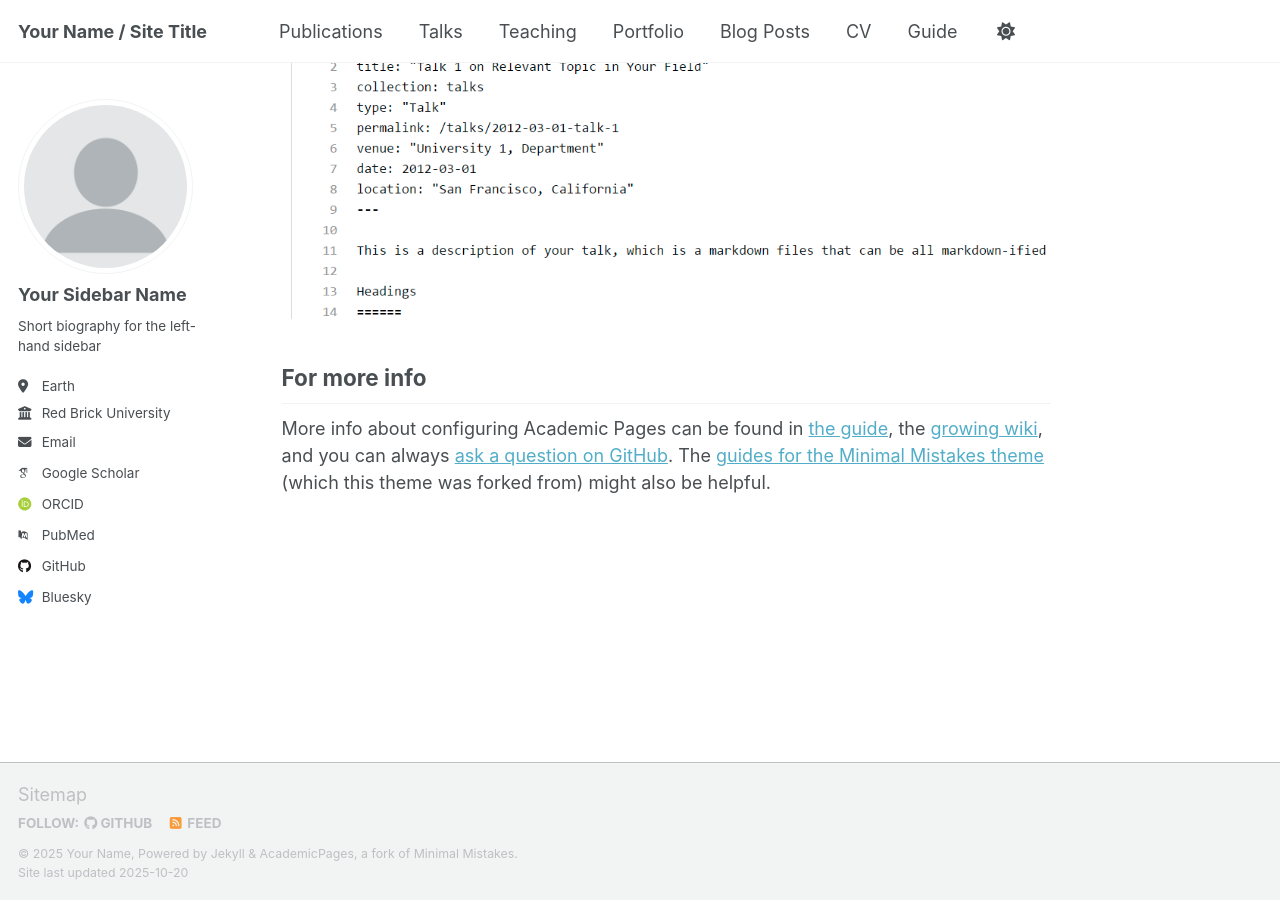
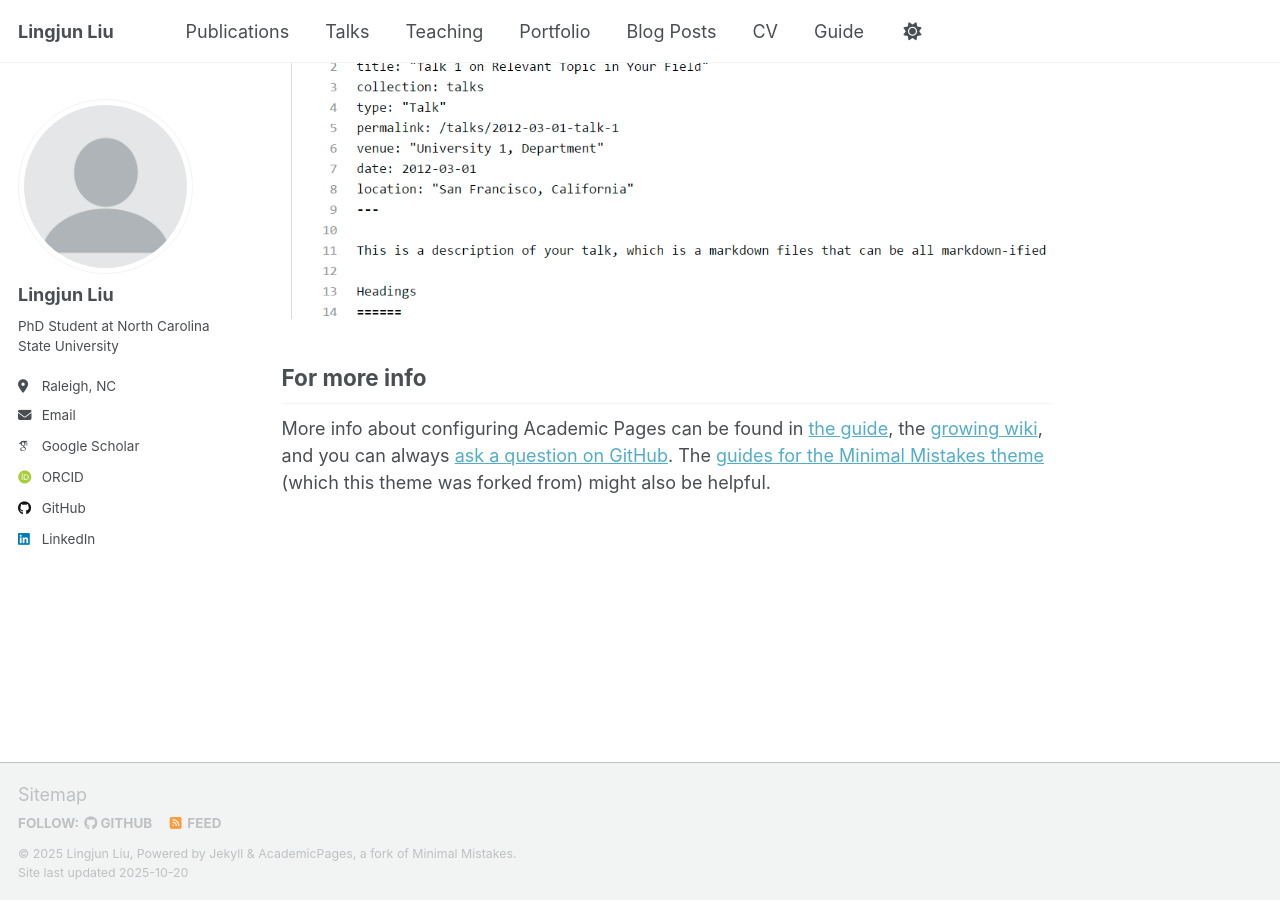
Before and after one commit to lingjunliu/lingjunliu.github.io, a Jekyll site: the page built from _pages/about.md, in a window 1280 px wide and 900 px high, scrolled down 2880 px. Built offline with Jekyll 4.4.1, drawn with Linux system fonts in a browser that asks for light colours; some web fonts are replaced; a script that is not in the unit is left out.

Commit message:
Update basic setting in _config.yml

```diff
--- a/_config.yml
+++ b/_config.yml
@@ -9,14 +9,14 @@
 # Basic Site Settings
 locale                   : "en-US"
 site_theme               : "default" # Currently available options are "default", "air"
-title                    : "Your Name / Site Title"
+title                    : "Lingjun Liu"
 title_separator          : "-"
-name                     : &name "Your Name"
-description              : &description "Your Name's academic portfolio"   # Update this with a general description of your site, this is the default if not overridden by a page
-url                      : https://academicpages.github.io # The base hostname & protocol for your site e.g. "https://[your GitHub username].github.io",
+name                     : &name "Lingjun Liu"
+description              : &description "PhD Student at North Carolina State University"   # Update this with a general description of your site, this is the default if not overridden by a page
+url                      : https://lingjunliu.github.io # The base hostname & protocol for your site e.g. "https://[your GitHub username].github.io",
                                                            # or if you already have some other page hosted on Github then use "https://[your GitHub username].github.io/[Your Repo Name]"
 baseurl                  : "" # the subpath of your site, e.g. "/blog"
-repository               : "academicpages/academicpages.github.io"
+repository               : "lingjunliu/lingjunliu.github.io"
 
 # Site Author - The following control what appear as part of the author content on the side bar.
 #               If a field is blank the icon and link will not appear, otherwise it will be shown.
@@ -24,23 +24,23 @@ repository               : "academicpages/academicpages.github.io"
 author:
   # Biographic information
   avatar           : "profile.png"
-  name             : "Your Sidebar Name"
+  name             : "Lingjun Liu"
   pronouns         : # example: "she/her"
-  bio              : "Short biography for the left-hand sidebar"
-  location         : "Earth"
-  employer         : "Red Brick University"
+  bio              : "PhD Student at North Carolina State University"
+  location         : "Raleigh, NC"
+  employer         :
   uri              : # URL
-  email            : "none@example.org"
+  email            : "lliu39@ncsu.edu"
 
   # Academic websites
   academia         : # URL
   arxiv            : # URL - Update with the correct link to your profile
-  googlescholar    : "https://scholar.google.com/citations?user=PS_CX0AAAAAJ"
+  googlescholar    : "https://scholar.google.com/citations?user=JSZU1f0AAAAJ"
   inspire-hep      : # URL
   impactstory      : # URL
-  orcid            : "https://orcid.org/yourorcidurl"
+  orcid            : "https://orcid.org/0000-0001-6802-4090"
   semantic         : # URL
-  pubmed           : "https://www.ncbi.nlm.nih.gov/pubmed/?term=john+snow"
+  pubmed           : # "https://www.ncbi.nlm.nih.gov/pubmed/?term=john+snow"
   researchgate     : # URL
   scopus           : # URL
 
@@ -48,13 +48,13 @@ author:
   bitbucket        : # Username - Update with your username on the site
   codepen          : # Username
   dribbble         : # Username
-  github           : "academicpages"
+  github           : "lingjunliu"
   kaggle           : # Username
   stackoverflow    : # User number or user number and name (i.e., use "1" or "1/jeff-atwood")
 
   # Social media
   artstation       : # Username
-  bluesky          : "bsky.app" # Replace this with you Bluesky username
+  bluesky          : # "bsky.app" # Replace this with you Bluesky username
   facebook         : # Username
   flickr           : # Username
   foursquare       : # Username
@@ -63,7 +63,7 @@ author:
   keybase          : # Username
   instagram        : # Username
   lastfm           : # Username
-  linkedin         : # Username
+  linkedin         : "lingjun-liu-272256135"
   mastodon         : # URL
   medium           : # URL
   pinterest        : # Username
```
